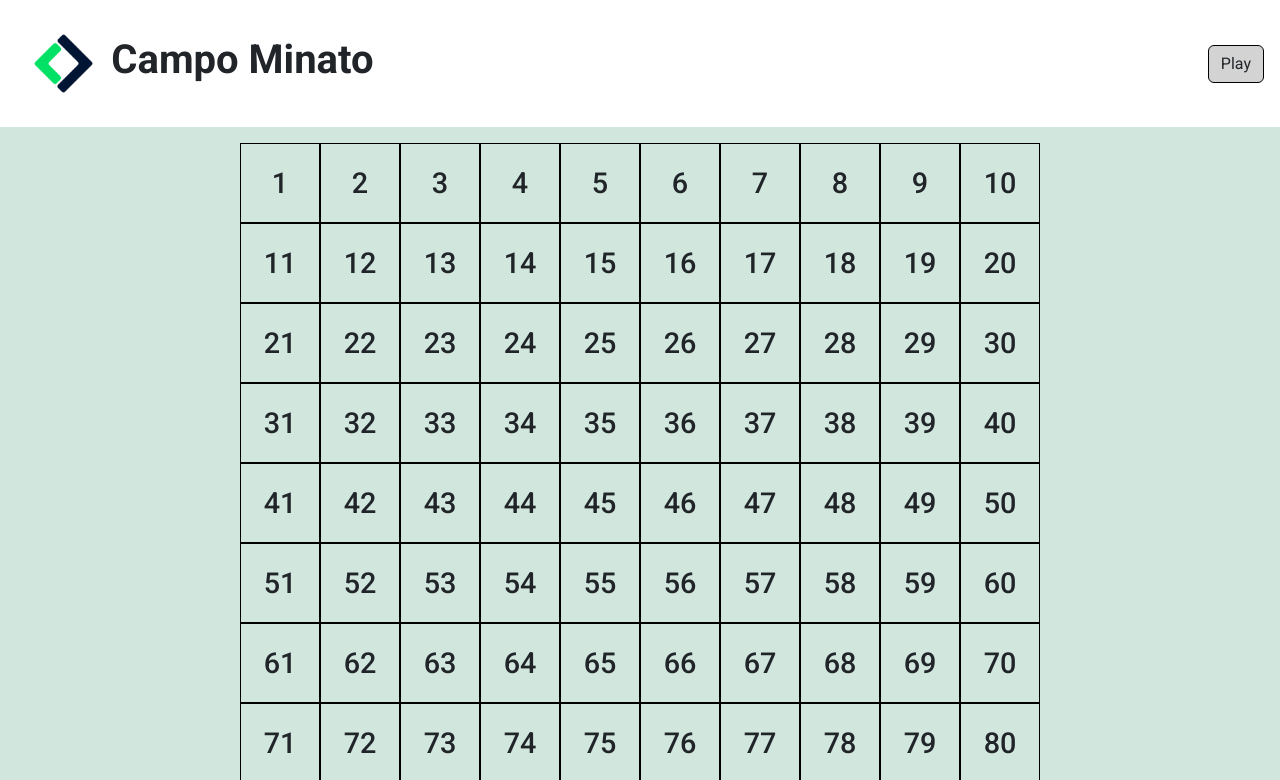
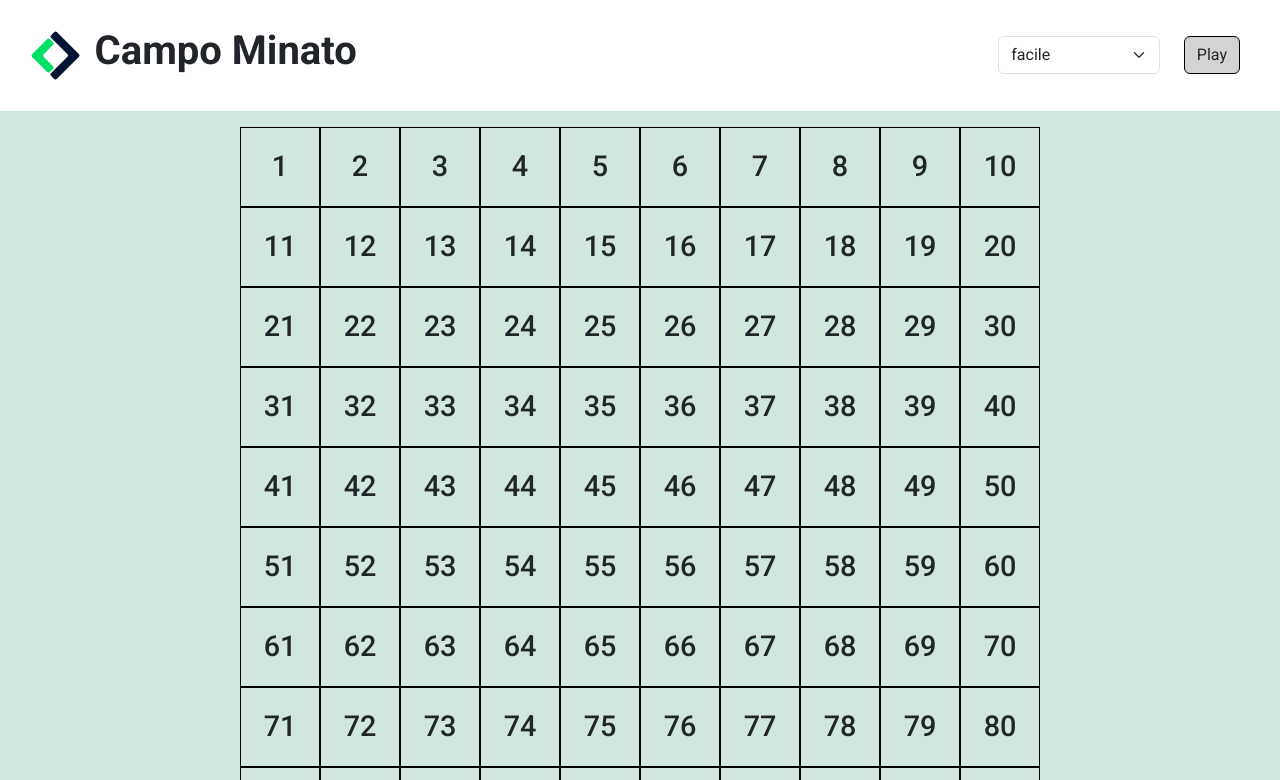
Before and after one commit to MatteoRuffa/js-campominato-grid, a plain HTML site: page index.html in a window 1280 px wide. Both pictures are taken after a click on the button "Play". Shown: the top 780 px of the page. Drawn offline with nearby package versions, Linux system fonts and the light colour scheme.

Commit message:
add (after sweating xD) all 3 Bonus

```diff
--- a/css/style.css
+++ b/css/style.css
@@ -21,8 +21,8 @@ img {
 }
 
 .box {
-    width: calc(100% / 10);
-    height: calc(100% / 10);
+    width: var(--square-size);
+    height: var(--square-size);
     border: 1px solid black;
     display: flex;
     justify-content: center;
@@ -36,3 +36,8 @@ img {
     background-color: lightgray!important;
     border-color: black!important;
 }
+
+.form-select:focus {
+    border-color: #D1E7DD;
+    box-shadow: inset 0 1px 1px rgba(0, 0, 0, 0.075), 0 0 8px #D1E7DD;
+}
--- a/index.html
+++ b/index.html
@@ -25,8 +25,16 @@
                 <img src="./img/mobile-logo.png" alt="logo">
                 <h1 class="fw-bold ">Campo Minato</h1>
             </div>
+            <div class="d-flex ">
+                <select class="form-select" id="diff">
+                    <option >Seleziona il livello di difficoltà</option>
+                    <option selected value="1">facile</option>
+                    <option value="2">medio</option>
+                    <option value="3">difficile</option>
+                  </select>
+                <button type="button" class="btn  mx-4">Play</button>
+            </div>
 
-            <button type="button" class="btn">Play</button>
         </div>
     </header>
     <main class="bg-success-subtle  h-75  ">
--- a/js-script/script.js
+++ b/js-script/script.js
@@ -6,7 +6,8 @@ Ci saranno quindi 10 caselle per ognuna delle 10 righe.
 Quando l'utente clicca su ogni cella, la cella cliccata si colora di azzurro ed emetto un messaggio
 in console con il numero della cella cliccata.
 Bonus
-Aggiungere una select accanto al bottone di generazione, che fornisca una scelta tra tre diversi livelli di difficoltà:
+Aggiungere una select accanto al bottone di generazione, che fornisca una scelta tra tre diversi
+livelli di difficoltà:
 con difficoltà 1 => 100 caselle, con un numero compreso tra 1 e 100, divise in 10 caselle per 10 righe;
 con difficoltà 2 => 81 caselle, con un numero compreso tra 1 e 81, divise in 9 caselle per 9 righe;
 con difficoltà 3 => 49 caselle, con un numero compreso tra 1 e 49, divise in 7 caselle per 7 righe;
@@ -44,7 +45,26 @@ elButton.addEventListener('click', function(){
             return newSquare;
         }
             // uso la funzione dentro un ciclo per definire il numero di quadrati che voglio
-        for ( let i = 0; i < 100; i++) {
+            let difficulty = document.getElementById('diff').value;
+            console.log(difficulty);
+
+        // creo la casistica delle tre difficolta con tre layout differenti e
+        // provo a provare setPropriety() per vedere se in css cambio la taglia ei quadrati
+        let n;
+        if (difficulty == 1) {
+            n = 100;
+            document.documentElement.style.setProperty('--square-size', 'calc(100% / 10)');
+            /*document= foglio html, .documentElement= proprietà oggetti document, .style= propietà
+            per cambiare stile di un el, .setProperty()= metodo per impostare prop css per un el*/
+        } else if (difficulty == 2) {
+            n = 81;
+            document.documentElement.style.setProperty('--square-size', 'calc(100% / 9)');
+        } else if (difficulty == 3) {
+            n = 49;
+            document.documentElement.style.setProperty('--square-size', 'calc(100% / 7)');
+        }
+
+        for ( let i = 0; i < n; i++) {
             const square = generateSquare(i + 1)
             elBigSquare.appendChild(square);
 
```
